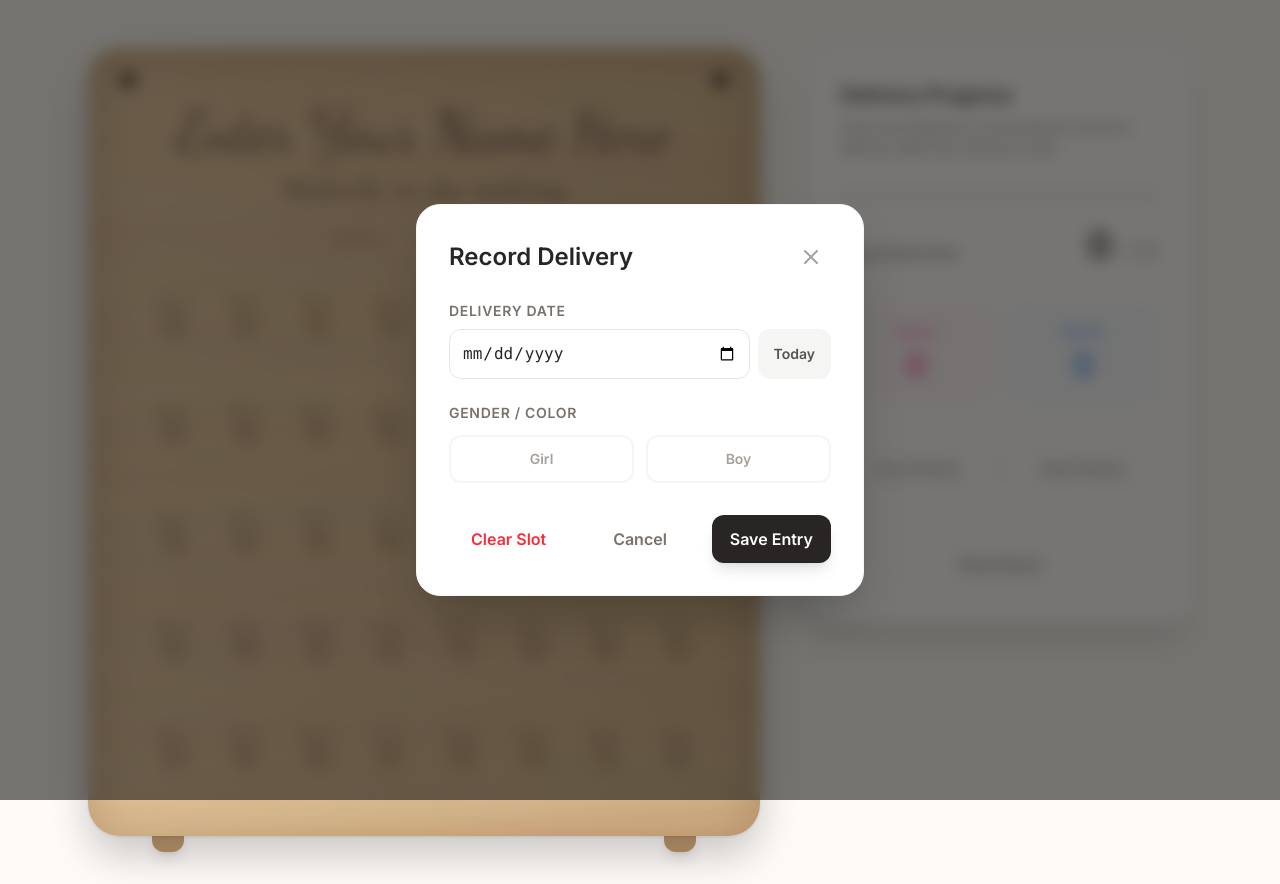
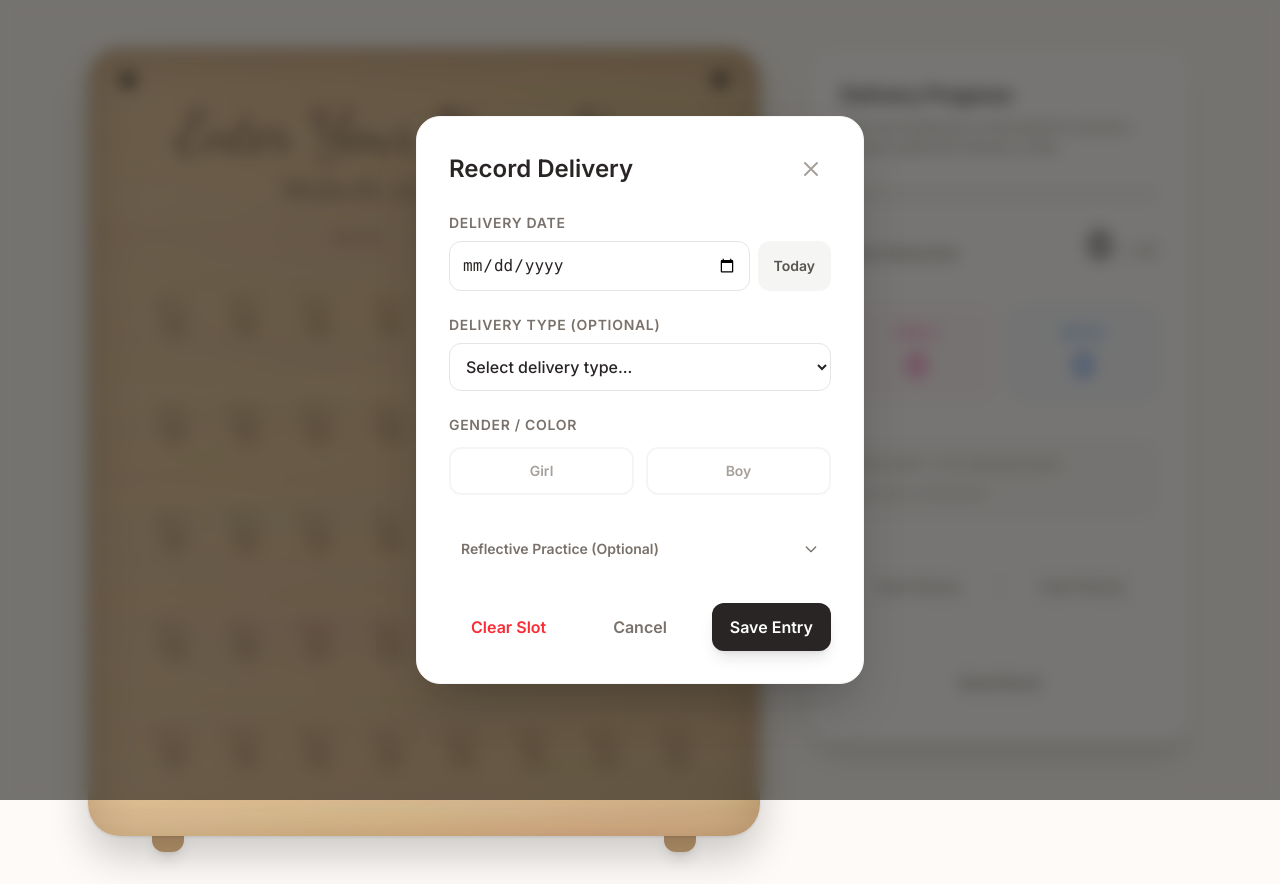
Before and after one commit to PhilipGB/midwife-birth-counter, a React (Vite) app: page / in a window 1280 px wide. Both pictures are taken after a click on the button 172 px from the left and 326 px from the top of the page. Built offline with nearby package versions, Linux system fonts and the light colour scheme.

Commit message:
delivery type and reflective notes

```diff
--- a/src/App.tsx
+++ b/src/App.tsx
@@ -78,6 +78,7 @@ function App() {
           totalCount={state.totalCount}
           pinkCount={state.pinkCount}
           blueCount={state.blueCount}
+          typeCounts={state.typeCounts}
           predictedDate={state.predictedDate}
           exportBackup={actions.exportBackup}
           onImportBackup={handleImportBackup}
--- a/src/components/DeliveryModal.tsx
+++ b/src/components/DeliveryModal.tsx
@@ -1,5 +1,6 @@
 import { useEffect, useState } from 'react';
-import { SlotColor, SlotData } from '../types';
+import { motion, AnimatePresence } from 'motion/react';
+import { SlotColor, SlotData, DeliveryType } from '../types';
 
 interface DeliveryModalProps {
   slot: SlotData;
@@ -18,14 +19,28 @@ export const DeliveryModal = ({
 }: DeliveryModalProps) => {
   const [localDate, setLocalDate] = useState(slot.date);
   const [localColor, setLocalColor] = useState<SlotColor>(slot.color);
+  const [localType, setLocalType] = useState<DeliveryType | undefined>(
+    slot.deliveryType,
+  );
+  const [localReflectivePractice, setLocalReflectivePractice] = useState(
+    slot.reflectivePractice || '',
+  );
+  const [isExpanded, setIsExpanded] = useState(false);
 
   useEffect(() => {
     setLocalDate(slot.date);
     setLocalColor(slot.color);
+    setLocalType(slot.deliveryType);
+    setLocalReflectivePractice(slot.reflectivePractice || '');
   }, [slot]);
 
   const handleSave = () => {
-    onUpdate({ date: localDate, color: localColor });
+    onUpdate({
+      date: localDate,
+      color: localColor,
+      deliveryType: localType,
+      reflectivePractice: localReflectivePractice,
+    });
     onClose();
   };
 
@@ -78,6 +93,30 @@ export const DeliveryModal = ({
           </div>
 
           <div>
+            <label className='block text-sm font-semibold text-stone-500 uppercase tracking-wider mb-2'>
+              Delivery Type (Optional)
+            </label>
+            <select
+              value={localType || ''}
+              onChange={(e) =>
+                setLocalType((e.target.value as DeliveryType) || undefined)
+              }
+              className='w-full p-3 rounded-xl border border-stone-200 outline-none focus:ring-2 focus:ring-stone-200 transition-all text-stone-800 font-medium bg-white'
+            >
+              <option value='' disabled>
+                Select delivery type...
+              </option>
+              <option value='SVD'>Spontaneous Vaginal Delivery (SVD)</option>
+              <option value='Instrumental'>
+                Instrumental (Forceps/Ventouse)
+              </option>
+              <option value='Caesarean'>Caesarean Section</option>
+              <option value='WaterBirth'>Water Birth</option>
+              <option value='Assisted'>Assisted Delivery</option>
+            </select>
+          </div>
+
+          <div>
             <label className='block text-sm font-semibold text-stone-500 uppercase tracking-wider mb-3'>
               Gender / Color
             </label>
@@ -98,6 +137,58 @@ export const DeliveryModal = ({
                 </button>
               ))}
             </div>
+          </div>
+
+          <div className='pt-2'>
+            <button
+              type='button'
+              onClick={() => setIsExpanded(!isExpanded)}
+              className={`flex items-center justify-between w-full p-3 rounded-xl transition-all text-sm font-semibold ${
+                isExpanded
+                  ? 'bg-stone-100 text-stone-800'
+                  : 'text-stone-500 hover:bg-stone-50 hover:text-stone-700'
+              }`}
+            >
+              <span>Reflective Practice (Optional)</span>
+              <svg
+                className={`w-4 h-4 transition-transform duration-200 ${
+                  isExpanded ? 'rotate-180' : ''
+                }`}
+                fill='none'
+                stroke='currentColor'
+                viewBox='0 0 24 24'
+              >
+                <path
+                  strokeLinecap='round'
+                  strokeLinejoin='round'
+                  strokeWidth='2'
+                  d='M19 9l-7 7-7-7'
+                />
+              </svg>
+            </button>
+
+            <AnimatePresence>
+              {isExpanded && (
+                <motion.div
+                  initial={{ height: 0, opacity: 0 }}
+                  animate={{ height: 'auto', opacity: 1 }}
+                  exit={{ height: 0, opacity: 0 }}
+                  transition={{ duration: 0.2, ease: 'easeInOut' }}
+                  className='overflow-hidden'
+                >
+                  <div className='pt-3'>
+                    <textarea
+                      value={localReflectivePractice}
+                      onChange={(e) =>
+                        setLocalReflectivePractice(e.target.value)
+                      }
+                      placeholder='Record your reflections here...'
+                      className='w-full p-3 rounded-xl border border-stone-200 outline-none focus:ring-2 focus:ring-stone-200 transition-all text-stone-800 font-medium min-h-25 resize-none'
+                    />
+                  </div>
+                </motion.div>
+              )}
+            </AnimatePresence>
           </div>
         </div>
 
--- a/src/components/StatsPanel.tsx
+++ b/src/components/StatsPanel.tsx
@@ -4,16 +4,26 @@ interface StatsPanelProps {
   totalCount: number;
   pinkCount: number;
   blueCount: number;
+  typeCounts: Record<string, number>;
   predictedDate: string | null;
   exportBackup: () => void;
   onImportBackup: (e: React.ChangeEvent<HTMLInputElement>) => void;
   onResetBoard: () => void;
 }
 
+const DELIVERY_TYPE_LABELS: Record<string, string> = {
+  SVD: 'Spontaneous Vaginal Delivery (SVD)',
+  Instrumental: 'Instrumental (Forceps/Ventouse)',
+  Caesarean: 'Caesarean Section',
+  WaterBirth: 'Water Birth',
+  Assisted: 'Assisted Delivery',
+};
+
 export const StatsPanel = ({
   totalCount,
   pinkCount,
   blueCount,
+  typeCounts,
   predictedDate,
   exportBackup,
   onImportBackup,
@@ -76,6 +86,31 @@ export const StatsPanel = ({
             </span>
           </div>
         </div>
+
+        <div className='mt-6 p-4 bg-stone-50 rounded-2xl border border-stone-100'>
+          <h3 className='text-xs font-bold text-stone-400 uppercase tracking-widest mb-3'>
+            Delivery Type Breakdown
+          </h3>
+          <div className='space-y-2'>
+            {Object.entries(typeCounts).length > 0 ? (
+              Object.entries(typeCounts).map(([type, count]) => (
+                <div
+                  key={type}
+                  className='flex justify-between items-center text-sm'
+                >
+                  <span className='text-stone-600 font-medium'>
+                    {DELIVERY_TYPE_LABELS[type] || type}
+                  </span>
+                  <span className='text-stone-800 font-bold'>{count}</span>
+                </div>
+              ))
+            ) : (
+              <p className='text-stone-400 text-xs italic'>
+                No types recorded yet
+              </p>
+            )}
+          </div>
+        </div>
       </div>
 
       <div className='flex gap-3 mt-4'>
--- a/src/hooks/useBirthTracker.ts
+++ b/src/hooks/useBirthTracker.ts
@@ -54,6 +54,16 @@ export function useBirthTracker() {
     [slots],
   );
   const totalCount = pinkCount + blueCount;
+
+  const typeCounts = useMemo(() => {
+    const counts: Record<string, number> = {};
+    slots.forEach((s) => {
+      if (s.deliveryType) {
+        counts[s.deliveryType] = (counts[s.deliveryType] || 0) + 1;
+      }
+    });
+    return counts;
+  }, [slots]);
 
   const sortedSlots = useMemo(() => {
     return [...slots]
@@ -187,6 +197,7 @@ export function useBirthTracker() {
       totalCount,
       pinkCount,
       blueCount,
+      typeCounts,
       sortedSlots,
       predictedDate,
     },
--- a/src/types.ts
+++ b/src/types.ts
@@ -1,9 +1,18 @@
 export type SlotColor = 'empty' | 'pink' | 'blue';
+
+export type DeliveryType =
+  | 'SVD'
+  | 'Instrumental'
+  | 'Caesarean'
+  | 'WaterBirth'
+  | 'Assisted';
 
 export interface SlotData {
   color: SlotColor;
   date: string;
   id?: number;
+  deliveryType?: DeliveryType;
+  reflectivePractice?: string;
 }
 
 export interface TrackerState {
```
Also changed, not shown: 1 other file (tests, documents, lock files or other folders).
